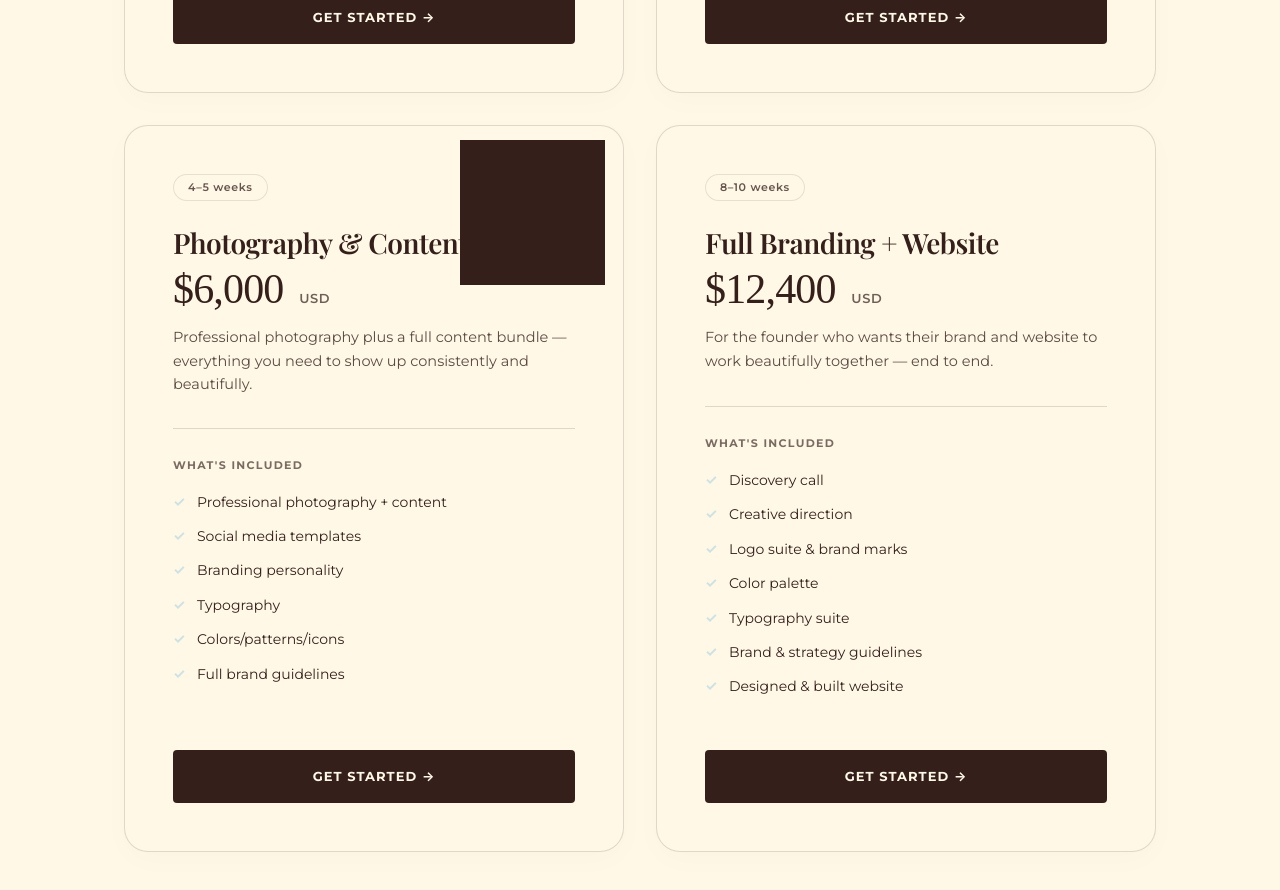
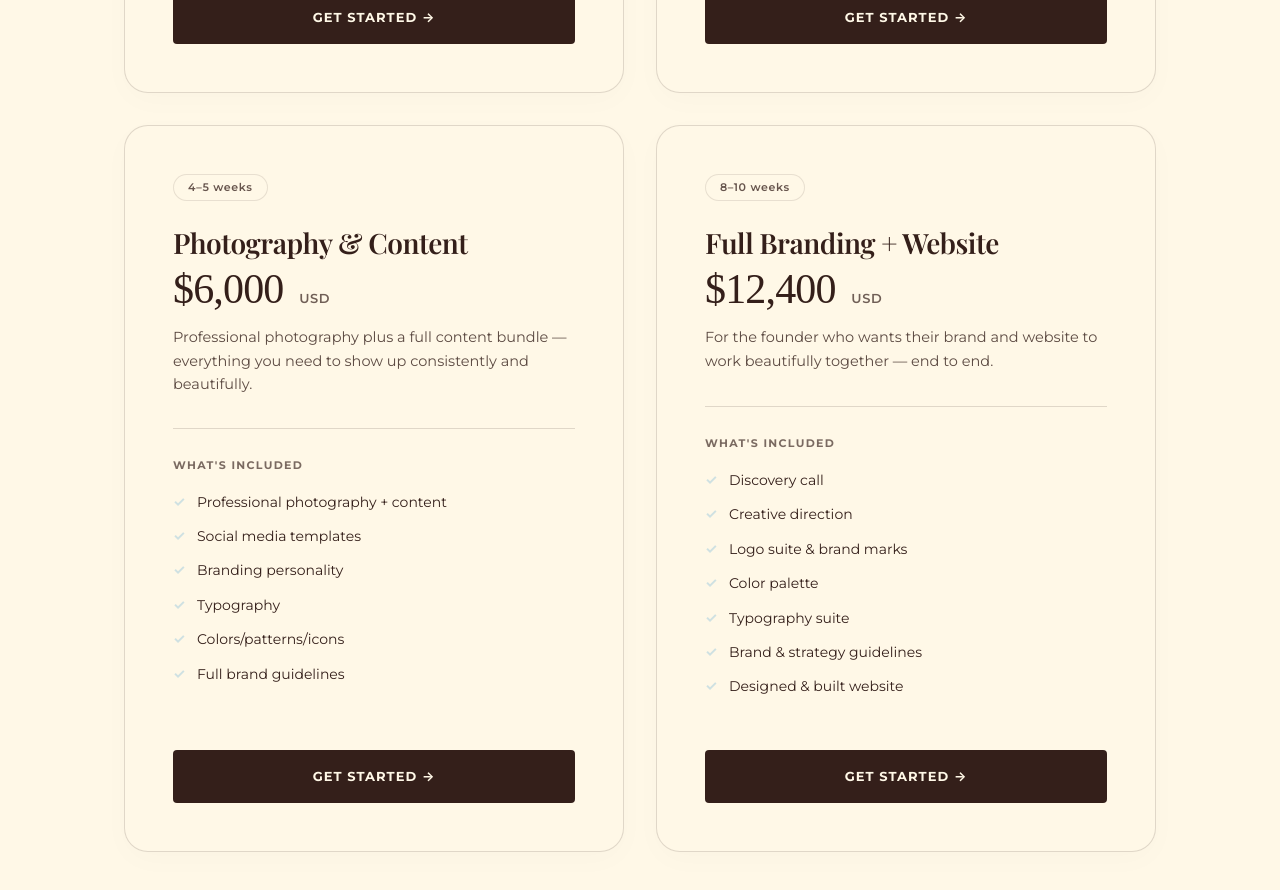
Before and after one commit to milanese88/intent-digital, a React (Vite) app: page / in a window 1280 px wide. Shown: the part 4020-4910 px from the top of the page. Built offline with nearby package versions, Linux system fonts and the light colour scheme; a web font is replaced by a local one.

Commit message:
remove best seller title

```diff
--- a/src/pages/Home.jsx
+++ b/src/pages/Home.jsx
@@ -238,11 +238,10 @@ export default function Home() {
             </div>
 
             {/* Card 3 — Photography & Content */}
-            <div className="service-card card-best-seller">
+            <div className="service-card">
               <div className="card-top">
                 <span className="badge-timeline">4&ndash;5 weeks</span>
               </div>
-              <img src="/best-seller-angel-brown.png" alt="Best Seller" className="best-seller-angel-overlay" />
               <h3 className="card-name">Photography &amp; Content</h3>
               <div className="card-price">$6,000 <span className="currency">USD</span></div>
               <p className="card-desc">
--- a/src/styles/home.css
+++ b/src/styles/home.css
@@ -740,26 +740,7 @@
   background-color: var(--cream-50); /* Cream background */
 }
 
-.card-best-seller {
-  position: relative;
-  overflow: visible;
-}
 
-.best-seller-angel-overlay {
-  position: absolute;
-  top: 14px;
-  right: 18px;
-  width: 145px;
-  height: auto;
-  object-fit: contain;
-  pointer-events: none;
-  z-index: 10;
-  transition: transform 0.4s ease;
-}
-
-.service-card:hover .best-seller-angel-overlay {
-  transform: rotate(-3deg) scale(1.06);
-}
 
 .card-name {
   font-size: 28px;
```
